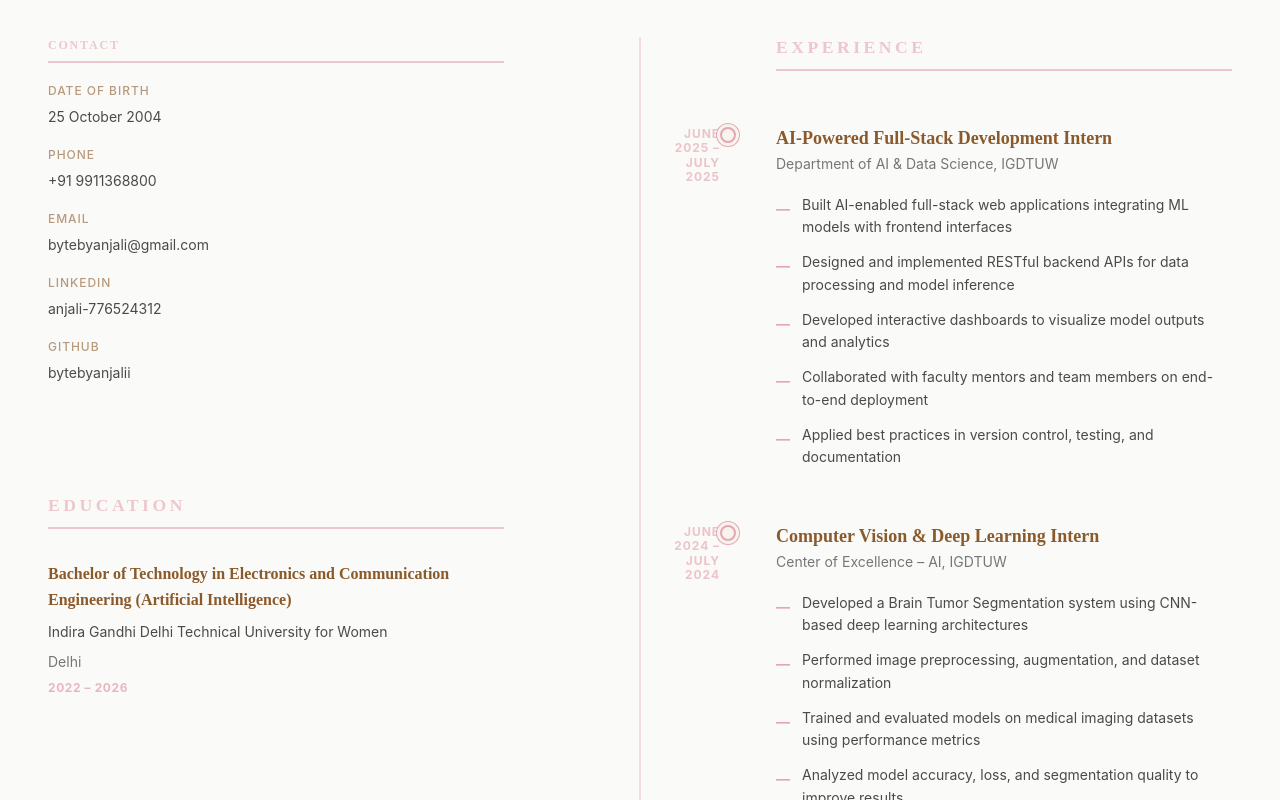
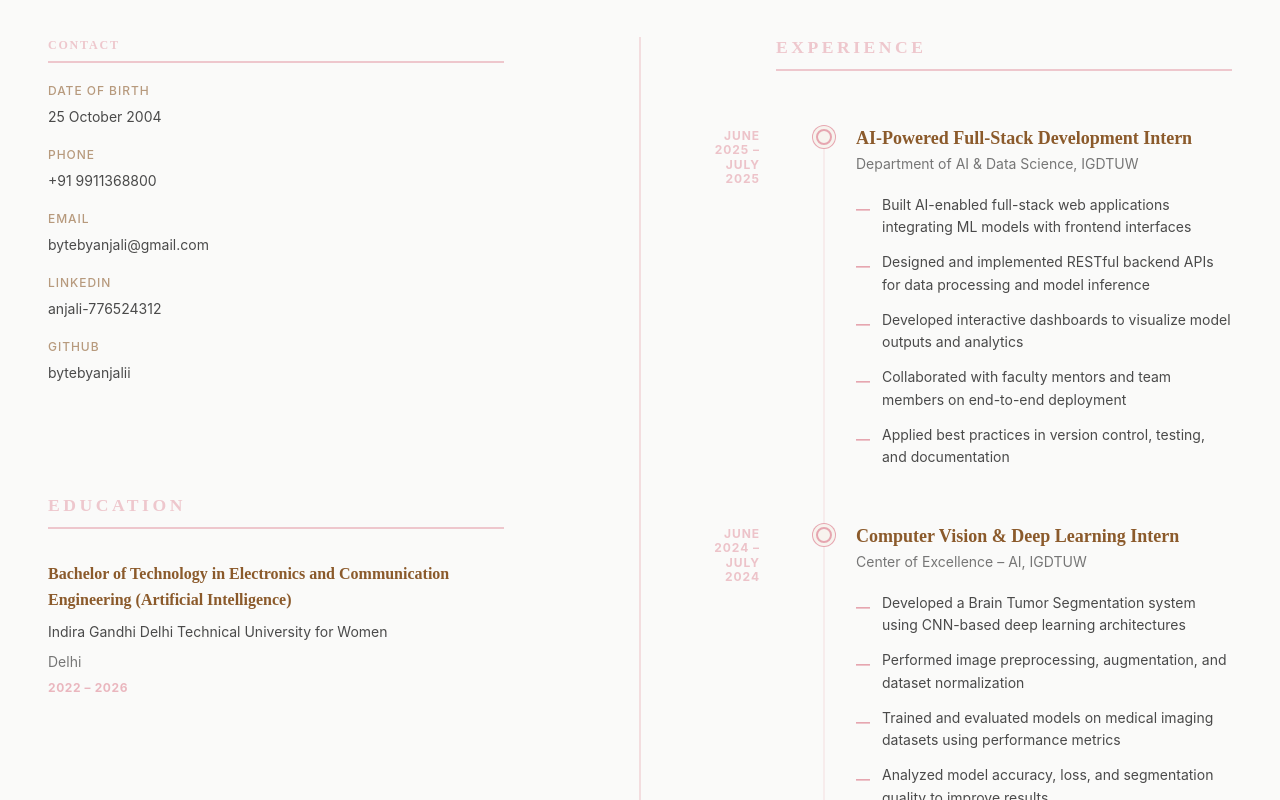
Before and after one commit to bytebyanjalii/anjalis-portfolio, a React (Vite) app: page / in a window 1280 px wide. Shown: the part 1580-2380 px from the top of the page. Built offline with nearby package versions, Linux system fonts and the light colour scheme.

Commit message:
Fix Experience timeline alignment: stable dot positioning and consistent vertical line

```diff
--- a/src/sections/Resume.jsx
+++ b/src/sections/Resume.jsx
@@ -201,18 +201,32 @@ export default function Resume() {
           </div>
 
           {/* Experience Timeline */}
-          <div className="relative space-y-14">
-            {/* Timeline line (visible on mobile below title) */}
+          <div className="relative">
+            {/* Desktop timeline line - spans full height */}
+            <div
+              className="hidden md:block absolute bottom-0"
+              style={{
+                left: '48px',
+                top: '0',
+                width: '1px',
+                backgroundColor: '#E6A6B0',
+                opacity: 0.35,
+                transform: 'translateX(-50%)',
+              }}
+            ></div>
+
+            {/* Mobile timeline line */}
             <div className="md:hidden absolute left-0 top-0 bottom-0 w-0.5" style={{ backgroundColor: '#E6A6B0', opacity: 0.3 }}></div>
 
+            <div className="space-y-14">
               {experiences.map((exp, idx) => (
-              <div key={idx} className="relative md:-ml-12">
-                {/* Timeline date - positioned on the center line to the left */}
+                <div key={idx} className="relative">
+                  {/* Timeline date - positioned left on desktop */}
                   <div
-                  className="absolute text-xs tracking-wide font-bold uppercase md:block hidden"
+                    className="hidden md:block absolute text-xs tracking-wide font-bold uppercase"
                     style={{
-                    left: '-64px',
-                    top: '0',
+                      right: 'calc(100% + 16px)',
+                      top: '2px',
                       color: '#E6A6B0',
                       opacity: 0.65,
                       letterSpacing: '0.08em',
@@ -224,12 +238,12 @@ export default function Resume() {
                     {exp.duration}
                   </div>
 
-                {/* Timeline dot - anchored to center timeline */}
+                  {/* Timeline dot - fixed position on center line */}
                   <div
-                  className="absolute w-4 h-4 rounded-full border-2"
+                    className="absolute w-4 h-4 rounded-full border-2 md:block hidden"
                     style={{
-                    left: '0',
-                    top: '0',
+                      left: '48px',
+                      top: '2px',
                       backgroundColor: '#F7F3EE',
                       borderColor: '#E6A6B0',
                       boxShadow: '0 0 0 3px #F7F3EE, 0 0 0 4px #E6A6B0',
@@ -238,7 +252,7 @@ export default function Resume() {
                   ></div>
 
                   {/* Experience Content */}
-                <div className="md:ml-12 ml-8">
+                  <div className="md:ml-20 ml-8">
                     {/* Role Title - BOLD and prominent */}
                     <p className="text-lg font-bold mb-1 leading-tight" style={{ color: '#8B5A2B', fontFamily: "'Playfair Display', serif" }}>
                       {exp.title}
@@ -266,6 +280,7 @@ export default function Resume() {
             </div>
           </div>
         </div>
+      </div>
     </SectionWrapper>
   )
 }
```
Lines whose indentation alone changed are shown as unchanged.
